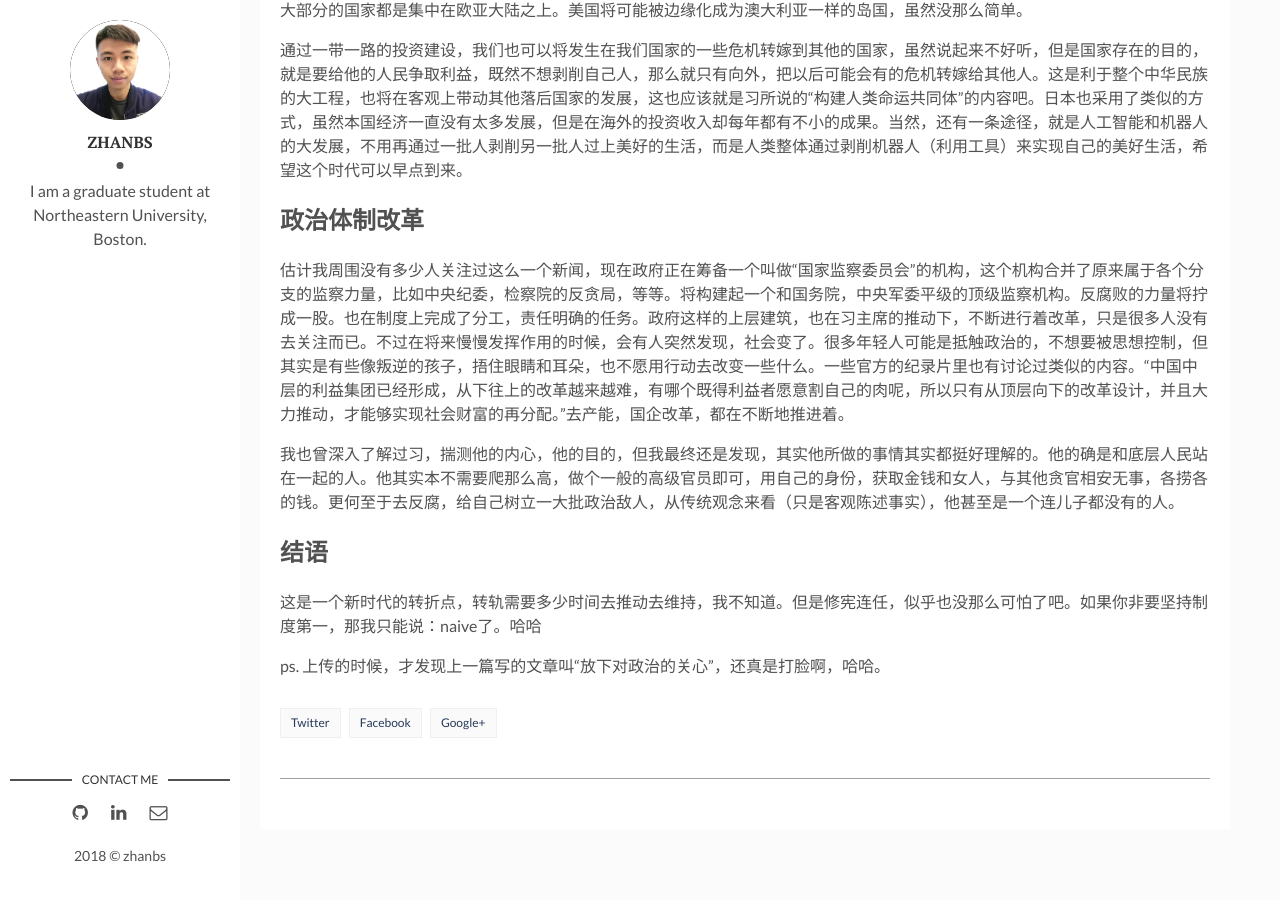
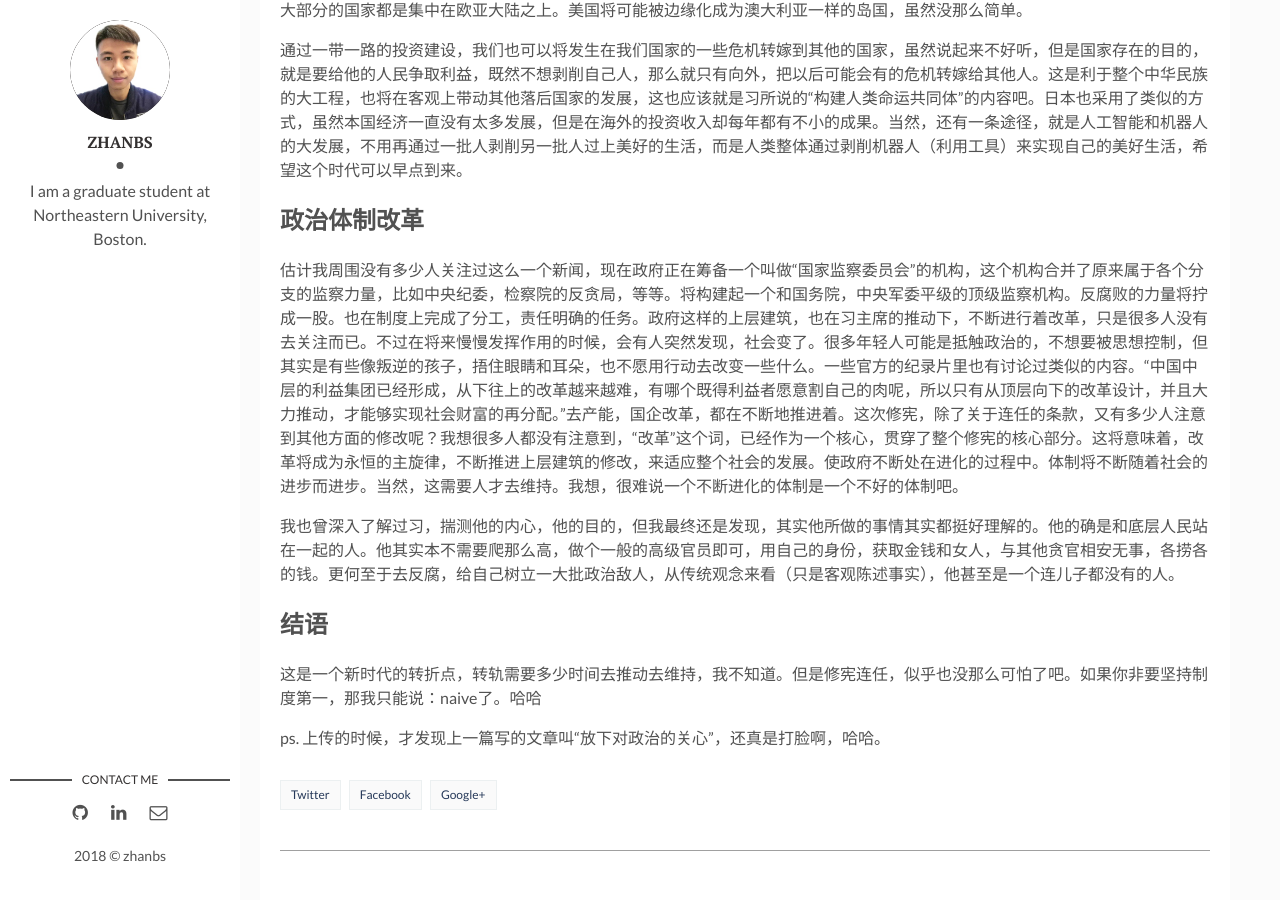
Before and after one commit to zhanbs/zhanbs.github.io, a Jekyll site: the page built from _posts/2018-03-07-startwithreappoint.md, in a window 1280 px wide and 900 px high, scrolled down 1841 px. Built offline with Jekyll 4.4.1, drawn with Linux system fonts in a browser that asks for light colours; comment, search, counter and statistics services are not loaded.

Commit message:
fix new post start with reappint

```diff
--- a/_posts/2018-03-07-startwithreappoint.md
+++ b/_posts/2018-03-07-startwithreappoint.md
@@ -31,7 +31,7 @@
 
 ## 政治体制改革
 
-估计我周围没有多少人关注过这么一个新闻，现在政府正在筹备一个叫做“国家监察委员会”的机构，这个机构合并了原来属于各个分支的监察力量，比如中央纪委，检察院的反贪局，等等。将构建起一个和国务院，中央军委平级的顶级监察机构。反腐败的力量将拧成一股。也在制度上完成了分工，责任明确的任务。政府这样的上层建筑，也在习主席的推动下，不断进行着改革，只是很多人没有去关注而已。不过在将来慢慢发挥作用的时候，会有人突然发现，社会变了。很多年轻人可能是抵触政治的，不想要被思想控制，但其实是有些像叛逆的孩子，捂住眼睛和耳朵，也不愿用行动去改变一些什么。一些官方的纪录片里也有讨论过类似的内容。“中国中层的利益集团已经形成，从下往上的改革越来越难，有哪个既得利益者愿意割自己的肉呢，所以只有从顶层向下的改革设计，并且大力推动，才能够实现社会财富的再分配。”去产能，国企改革，都在不断地推进着。
+估计我周围没有多少人关注过这么一个新闻，现在政府正在筹备一个叫做“国家监察委员会”的机构，这个机构合并了原来属于各个分支的监察力量，比如中央纪委，检察院的反贪局，等等。将构建起一个和国务院，中央军委平级的顶级监察机构。反腐败的力量将拧成一股。也在制度上完成了分工，责任明确的任务。政府这样的上层建筑，也在习主席的推动下，不断进行着改革，只是很多人没有去关注而已。不过在将来慢慢发挥作用的时候，会有人突然发现，社会变了。很多年轻人可能是抵触政治的，不想要被思想控制，但其实是有些像叛逆的孩子，捂住眼睛和耳朵，也不愿用行动去改变一些什么。一些官方的纪录片里也有讨论过类似的内容。“中国中层的利益集团已经形成，从下往上的改革越来越难，有哪个既得利益者愿意割自己的肉呢，所以只有从顶层向下的改革设计，并且大力推动，才能够实现社会财富的再分配。”去产能，国企改革，都在不断地推进着。这次修宪，除了关于连任的条款，又有多少人注意到其他方面的修改呢？我想很多人都没有注意到，“改革”这个词，已经作为一个核心，贯穿了整个修宪的核心部分。这将意味着，改革将成为永恒的主旋律，不断推进上层建筑的修改，来适应整个社会的发展。使政府不断处在进化的过程中。体制将不断随着社会的进步而进步。当然，这需要人才去维持。我想，很难说一个不断进化的体制是一个不好的体制吧。
 
 我也曾深入了解过习，揣测他的内心，他的目的，但我最终还是发现，其实他所做的事情其实都挺好理解的。他的确是和底层人民站在一起的人。他其实本不需要爬那么高，做个一般的高级官员即可，用自己的身份，获取金钱和女人，与其他贪官相安无事，各捞各的钱。更何至于去反腐，给自己树立一大批政治敌人，从传统观念来看（只是客观陈述事实），他甚至是一个连儿子都没有的人。
 
```
